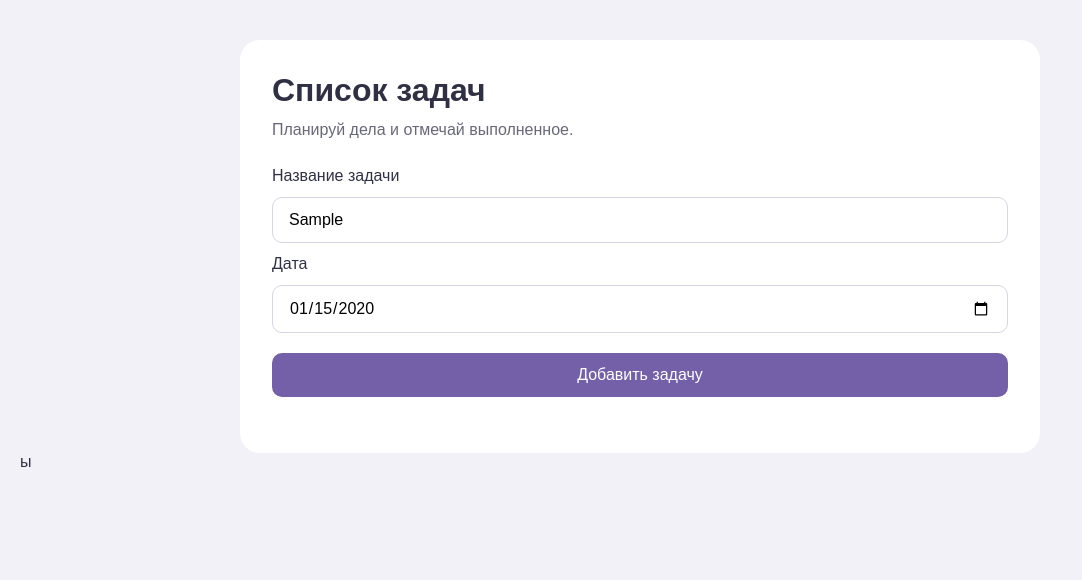
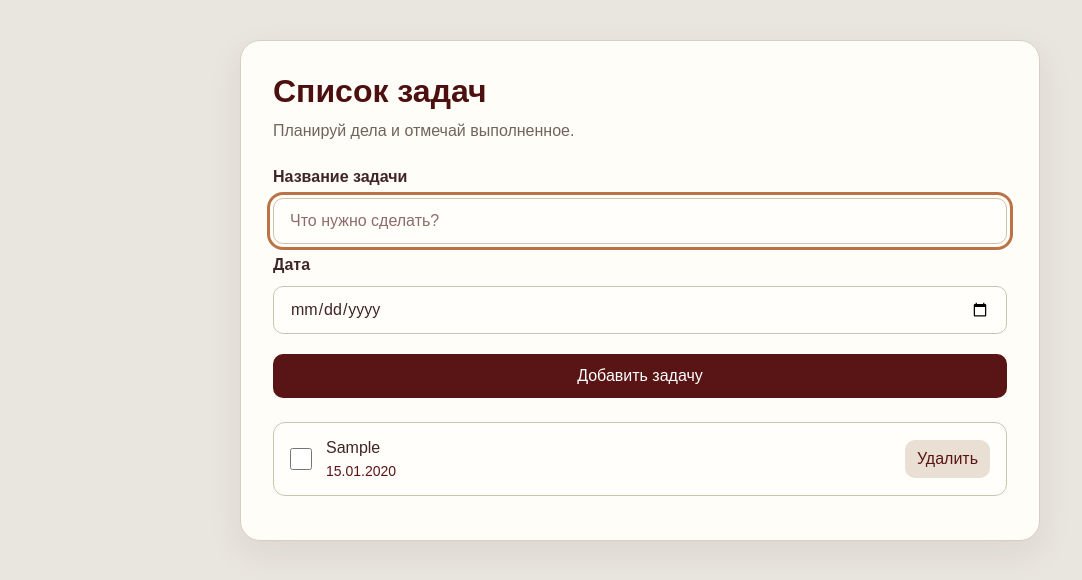
Before and after one commit to grettl/web_prog, a plain HTML site: page lab2/index.html in a window 1280 px wide. Both pictures are taken after typing "Sample", "2020-01-15" into the empty fields and a click on the button "Добавить задачу". Shown: the whole page, without its empty margins (0-1082 px from the left). Drawn offline with Linux system fonts and the light colour scheme.

Commit message:
Добавлены основные действия с задачами и оформление

```diff
--- a/lab2/index.html
+++ b/lab2/index.html
@@ -7,5 +7,6 @@
 </head>
 <body>
     <script src="script.js"></script>
+    <link rel="stylesheet" href="style.css">
 </body>
-</html>ы
+</html>
--- a/lab2/script.js
+++ b/lab2/script.js
@@ -39,13 +39,111 @@ const addButton = document.createElement("button");
 addButton.type = "submit";
 addButton.textContent = "Добавить задачу";
 
-form.addEventListener("submit", function (event) {
-    event.preventDefault();
-});
-
 const list = document.createElement("ul");
 list.className = "task-list";
 
 form.append(nameLabel, nameInput, dateLabel, dateInput, addButton);
 main.append(title, description, form, list);
 document.body.append(main);
+
+let tasks = [];
+
+try {
+    const data = JSON.parse(localStorage.getItem("lab2-tasks"));
+
+    if (Array.isArray(data)) {
+        tasks = data;
+    }
+} catch {
+    alert("Не удалось загрузить сохранённые задачи.");
+}
+
+function saveTasks() {
+    try {
+        localStorage.setItem("lab2-tasks", JSON.stringify(tasks));
+    } catch {
+        alert("Не удалось сохранить задачи в браузере.");
+    }
+}
+
+function showTasks() {
+    list.replaceChildren();
+
+    tasks.forEach(function (task) {
+        const item = document.createElement("li");
+        item.className = "task";
+        item.classList.toggle("done", task.done);
+
+        const checkbox = document.createElement("input");
+        checkbox.type = "checkbox";
+        checkbox.checked = task.done;
+        checkbox.setAttribute("aria-label", "Выполнено: " + task.text);
+
+        const info = document.createElement("div");
+        info.className = "task-info";
+
+        const taskName = document.createElement("span");
+        taskName.className = "task-name";
+        taskName.textContent = task.text;
+
+        const taskDate = document.createElement("time");
+        taskDate.dateTime = task.date;
+        taskDate.textContent = task.date.split("-").reverse().join(".");
+
+        const deleteButton = document.createElement("button");
+        deleteButton.type = "button";
+        deleteButton.className = "delete-button";
+        deleteButton.textContent = "Удалить";
+
+        checkbox.addEventListener("change", function () {
+            task.done = checkbox.checked;
+            item.classList.toggle("done", task.done);
+            saveTasks();
+        });
+
+        deleteButton.addEventListener("click", function () {
+            tasks = tasks.filter(function (other) {
+                return other.id !== task.id;
+            });
+
+            saveTasks();
+            showTasks();
+        });
+
+        info.append(taskName, taskDate);
+        item.append(checkbox, info, deleteButton);
+        list.append(item);
+    });
+}
+
+form.addEventListener("submit", function (event) {
+    event.preventDefault();
+
+    const text = nameInput.value.trim();
+
+    if (!text) {
+        nameInput.setCustomValidity("Введите название задачи");
+        nameInput.reportValidity();
+        return;
+    }
+
+    const task = {
+        id: crypto.randomUUID(),
+        text: text,
+        date: dateInput.value,
+        done: false
+    };
+
+    tasks.push(task);
+    saveTasks();
+    showTasks();
+
+    form.reset();
+    nameInput.focus();
+});
+
+nameInput.addEventListener("input", function () {
+    nameInput.setCustomValidity("");
+});
+
+showTasks();
--- a/lab2/style.css
+++ b/lab2/style.css
@@ -6,31 +6,38 @@ body {
     margin: 0;
     padding: 40px 20px;
     font-family: Arial, sans-serif;
-    color: #303044;
-    background: #f3f1f8;
+    color: #402525;
+    background: #e9e5df;
 }
 
 .app {
     max-width: 800px;
     margin: 0 auto;
     padding: 32px;
-    background: white;
+    background: #fffdf8;
+    border: 1px solid #d8cec2;
     border-radius: 20px;
+    box-shadow: 0 12px 35px rgba(65, 35, 25, 0.08);
 }
 
 h1 {
     margin: 0 0 12px;
+    color: #4d1010;
 }
 
 p {
     margin: 0 0 28px;
-    color: #686878;
+    color: #71645a;
 }
 
 .task-form {
     display: flex;
     flex-direction: column;
     gap: 12px;
+}
+
+label {
+    font-weight: 600;
 }
 
 input,
@@ -42,24 +49,31 @@ button {
 
 input {
     min-width: 0;
-    border: 1px solid #d8d4e4;
+    color: #402525;
+    background: #fffefa;
+    border: 1px solid #cfc1b2;
+}
+
+input::placeholder {
+    color: #3b020294;
 }
 
 button {
     margin-top: 8px;
     border: none;
-    color: white;
-    background: #7460a8;
+    color: #ffffff;
+    background: #591515;
     cursor: pointer;
+    transition: background 0.2s;
 }
 
 button:hover {
-    background: #604d91;
+    background: #530505;
 }
 
 input:focus-visible,
 button:focus-visible {
-    outline: 3px solid #b8a8df;
+    outline: 3px solid #a34308bd;
     outline-offset: 3px;
 }
 
@@ -67,6 +81,65 @@ button:focus-visible {
     padding: 0;
     margin: 24px 0 0;
     list-style: none;
+}
+
+.task {
+    display: flex;
+    align-items: center;
+    gap: 14px;
+    padding: 16px;
+    margin-bottom: 12px;
+    background: #fffefa;
+    border: 1px solid #d0c2b3;
+    border-radius: 12px;
+}
+
+.task input[type="checkbox"] {
+    flex-shrink: 0;
+    width: 22px;
+    height: 22px;
+    margin: 0;
+    accent-color: #4b1010;
+    cursor: pointer;
+}
+
+.task-info {
+    flex: 1;
+    min-width: 0;
+    display: flex;
+    flex-direction: column;
+    gap: 6px;
+}
+
+.task-name {
+    overflow-wrap: anywhere;
+}
+
+.task time {
+    font-size: 14px;
+    color: #591515;
+}
+
+.task.done {
+    background: #eee8df;
+}
+
+.task.done .task-name {
+    text-decoration: line-through;
+    color: #75695d;
+}
+
+.delete-button {
+    flex-shrink: 0;
+    margin: 0;
+    padding: 10px 12px;
+    color: #591515;
+    background: #e9dfd2;
+}
+
+.delete-button:hover {
+    color: #ffffff;
+    background: #591515;
 }
 
 @media (max-width: 600px) {
@@ -78,3 +151,13 @@ button:focus-visible {
         padding: 20px;
     }
 }
+
+@media (max-width: 420px) {
+    .task {
+        flex-wrap: wrap;
+    }
+
+    .delete-button {
+        margin-left: auto;
+    }
+}
```
